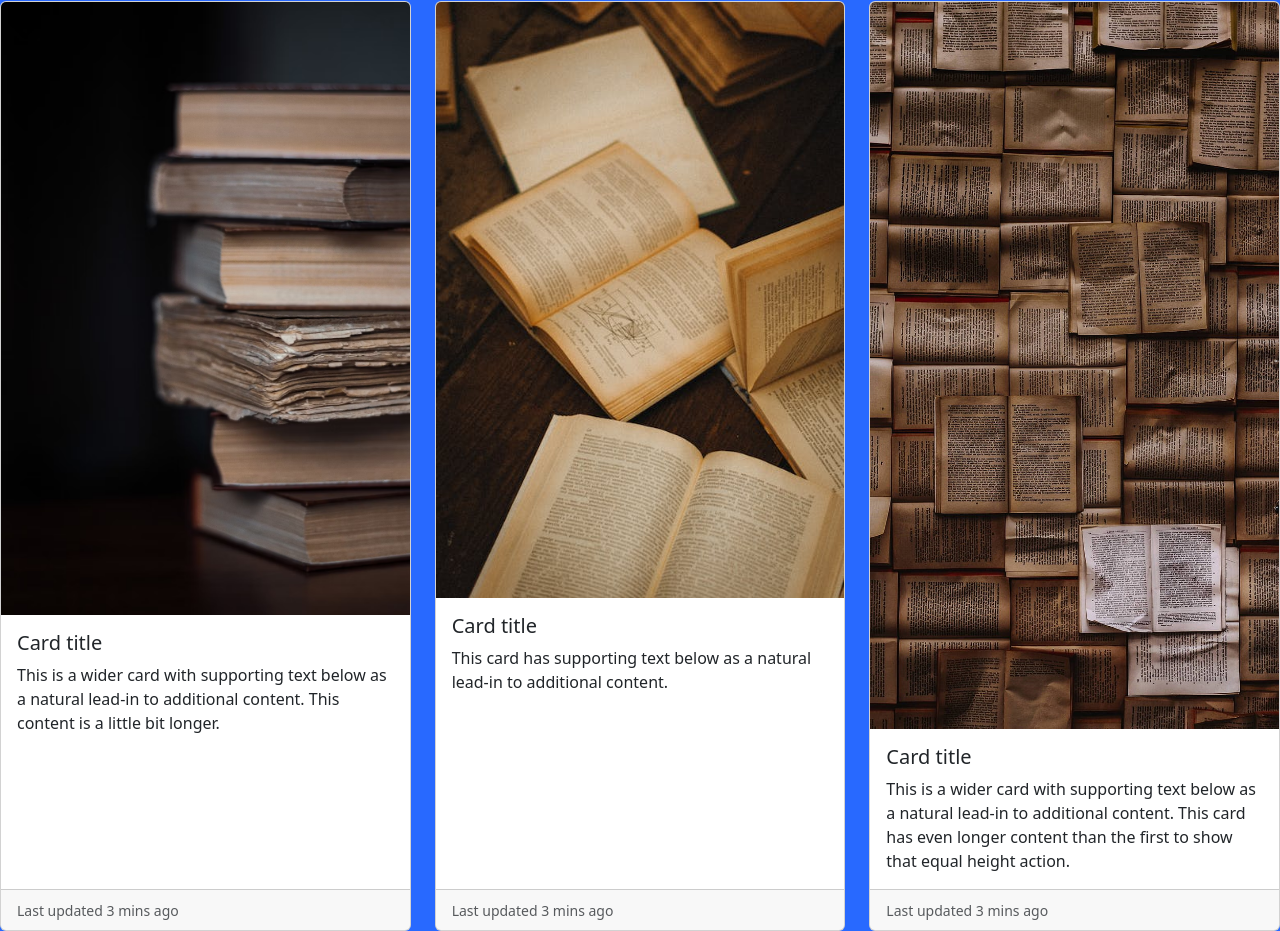
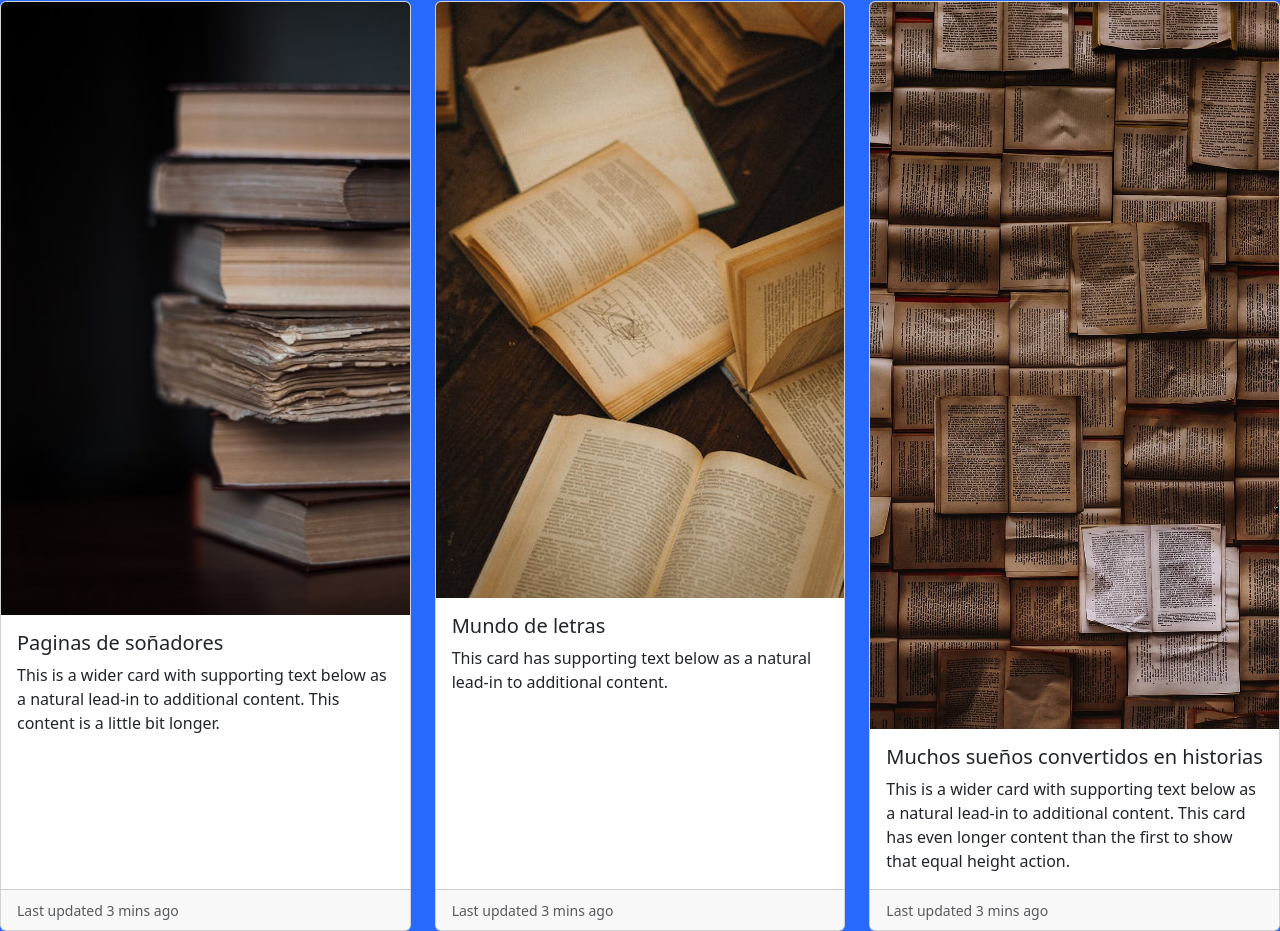
Before and after one commit to jorgegrajalesu/proyectoII-grupo1prese, a plain HTML site: page index.html in a window 1280 px wide. Shown: the part 800-1731 px from the top of the page. Drawn offline with nearby package versions, Linux system fonts and the light colour scheme.

Commit message:
25/07/23

```diff
--- a/index.html
+++ b/index.html
@@ -110,7 +110,7 @@
           <div class="card h-100">
             <img src="/Images/photo-1604967941346-f1b8097cf97e.avif" class="card-img-top" alt="...">
             <div class="card-body">
-              <h5 class="card-title">Card title</h5>
+              <h5 class="card-title">Paginas de soñadores</h5>
               <p class="card-text">This is a wider card with supporting text below as a natural lead-in to additional content. This content is a little bit longer.</p>
             </div>
             <div class="card-footer">
@@ -122,7 +122,7 @@
           <div class="card h-100">
             <img src="/Images/pexels-photo-11761083.jpeg" class="card-img-top" alt="...">
             <div class="card-body">
-              <h5 class="card-title">Card title</h5>
+              <h5 class="card-title">Mundo de letras</h5>
               <p class="card-text">This card has supporting text below as a natural lead-in to additional content.</p>
             </div>
             <div class="card-footer">
@@ -134,7 +134,7 @@
           <div class="card h-100">
             <img src="/Images/HD-wallpaper-vertical-paper-books-simple.jpg" class="card-img-top" alt="...">
             <div class="card-body">
-              <h5 class="card-title">Card title</h5>
+              <h5 class="card-title">Muchos sueños convertidos en historias </h5>
               <p class="card-text">This is a wider card with supporting text below as a natural lead-in to additional content. This card has even longer content than the first to show that equal height action.</p>
             </div>
             <div class="card-footer">
```
